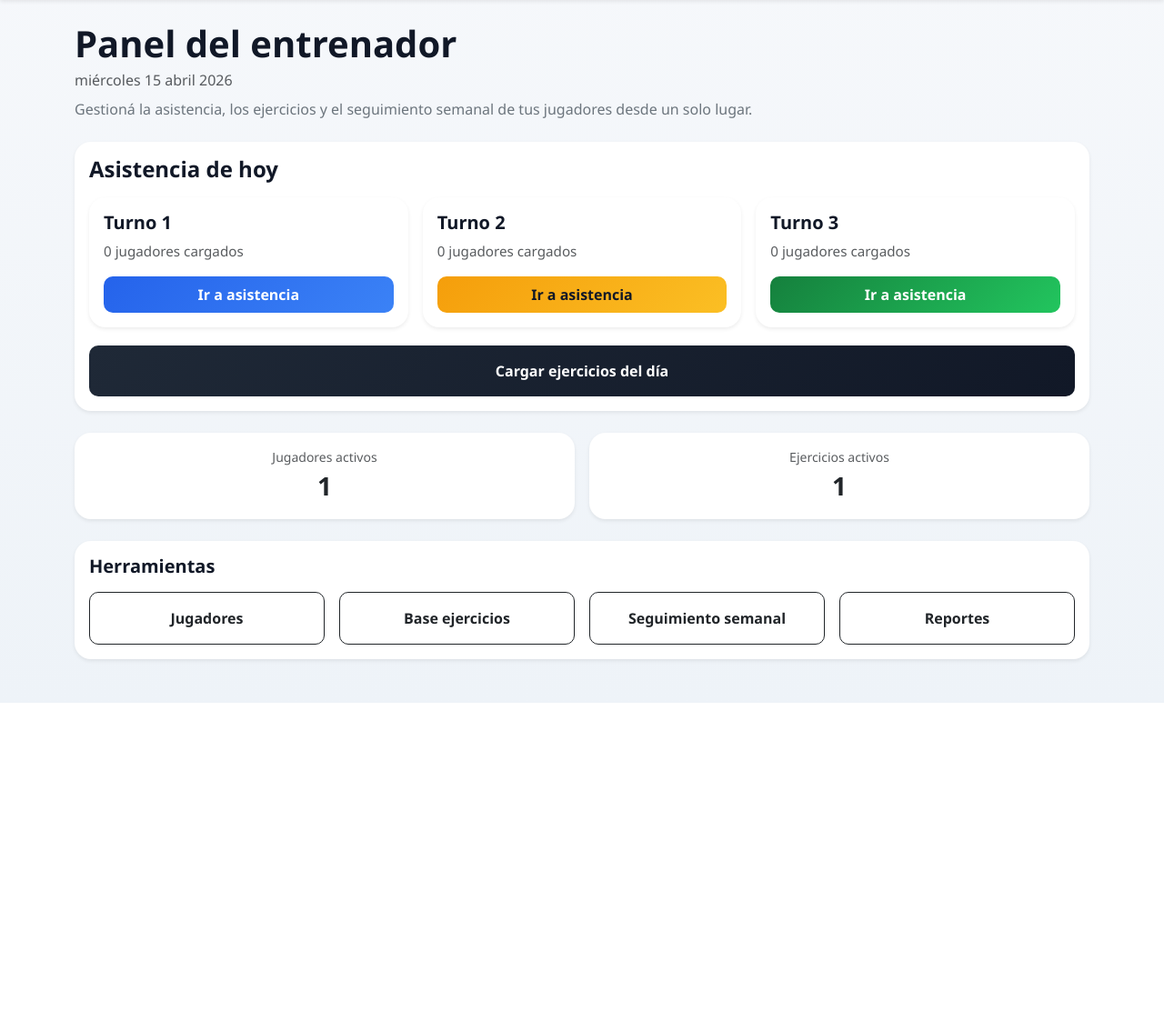
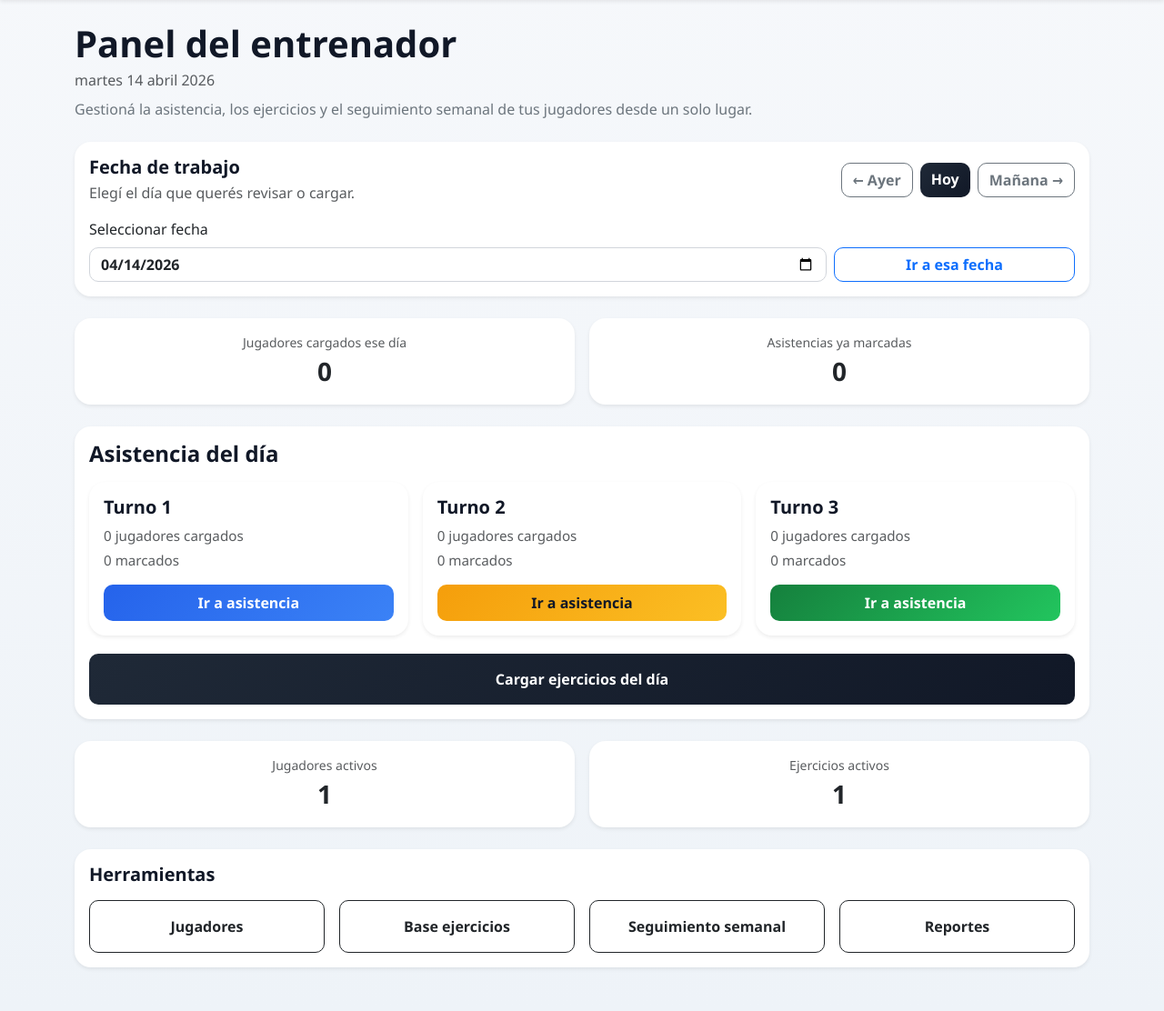
Before and after one commit to eitommy/app-entrenador-tdm, a Django app: page /?fecha=2026-04-14 in a window 1280 px wide. Shown: the part 56-1168 px from the top of the page at 91% size. Before the commit the page ends 829 px from the top, so only its background shows below. Run offline with Django 5.2, Linux system fonts and the light colour scheme; tables that the repository leaves empty hold one stand-in row (values such as "Sample post").

Commit message:
Mejoro navegación por fecha

```diff
--- a/asistencia/templates/asistencia/inicio.html
+++ b/asistencia/templates/asistencia/inicio.html
@@ -2,17 +2,74 @@
 
 {% block content %}
 
-<div class="mb-4">
-    <h1 class="mb-1">Panel del entrenador</h1>
-    <p class="text-muted mb-2">{{ hoy|date:"l j F Y" }}</p>
-    <p class="mb-0 text-secondary">
-        Gestioná la asistencia, los ejercicios y el seguimiento semanal de tus jugadores desde un solo lugar.
-    </p>
+<div class="d-flex justify-content-between align-items-start flex-wrap gap-3 mb-4">
+    <div>
+        <h1 class="mb-1">Panel del entrenador</h1>
+        <p class="text-muted mb-2">{{ fecha|date:"l j F Y" }}</p>
+        <p class="mb-0 text-secondary">
+            Gestioná la asistencia, los ejercicios y el seguimiento semanal de tus jugadores desde un solo lugar.
+        </p>
+    </div>
+</div>
+
+<div class="card mb-4 shadow-sm border-0 card-fecha-panel">
+    <div class="card-body">
+        <div class="d-flex justify-content-between align-items-center flex-wrap gap-3 mb-3">
+            <div>
+                <h5 class="mb-1">Fecha de trabajo</h5>
+                <p class="text-muted mb-0">Elegí el día que querés revisar o cargar.</p>
+            </div>
+
+            <div class="d-flex gap-2 flex-wrap">
+                <a href="{% url 'inicio' %}?fecha={{ ayer|date:'Y-m-d' }}" class="btn btn-outline-secondary">
+                    ← Ayer
+                </a>
+                <a href="{% url 'inicio' %}?fecha={{ hoy|date:'Y-m-d' }}" class="btn btn-dark">
+                    Hoy
+                </a>
+                <a href="{% url 'inicio' %}?fecha={{ maniana|date:'Y-m-d' }}" class="btn btn-outline-secondary">
+                    Mañana →
+                </a>
+            </div>
+        </div>
+
+        <form method="get" class="row g-2 align-items-end">
+            <div class="col-md-9">
+                <label class="form-label">Seleccionar fecha</label>
+                <input type="date" name="fecha" class="form-control form-control-fecha" value="{{ fecha|date:'Y-m-d' }}" required>
+            </div>
+            <div class="col-md-3">
+                <button type="submit" class="btn btn-outline-primary w-100">
+                    Ir a esa fecha
+                </button>
+            </div>
+        </form>
+    </div>
+</div>
+
+<div class="row g-3 mb-4">
+    <div class="col-md-6">
+        <div class="card text-center shadow-sm border-0">
+            <div class="card-body">
+                <div class="text-muted small">Jugadores cargados ese día</div>
+                <div class="fs-3 fw-bold">{{ total_cargados_dia }}</div>
+            </div>
+        </div>
+    </div>
+
+    <div class="col-md-6">
+        <div class="card text-center shadow-sm border-0">
+            <div class="card-body">
+                <div class="text-muted small">Asistencias ya marcadas</div>
+                <div class="fs-3 fw-bold">{{ total_marcados_dia }}</div>
+            </div>
+        </div>
+    </div>
 </div>
 
 <div class="card mb-4 shadow-sm border-0">
     <div class="card-body">
-        <h4 class="mb-3">Asistencia de hoy</h4>
+        <h4 class="mb-3">Asistencia del día</h4>
 
         <div class="row g-3">
             {% for item in turnos_info %}
@@ -20,11 +77,16 @@
                     <div class="card h-100 border-0 shadow-sm card-turno-home">
                         <div class="card-body">
                             <h5 class="mb-2">Turno {{ item.turno }}</h5>
-                            <p class="text-muted mb-3">
+
+                            <p class="text-muted mb-1">
                                 {{ item.cantidad_jugadores }} jugador{{ item.cantidad_jugadores|pluralize:"es" }} cargado{{ item.cantidad_jugadores|pluralize:"s" }}
                             </p>
 
-                            <a href="{% url 'dia_turno' hoy|date:'Y-m-d' item.turno %}"
+                            <p class="text-muted mb-3">
+                                {{ item.cantidad_marcados }} marcado{{ item.cantidad_marcados|pluralize:"s" }}
+                            </p>
+
+                            <a href="{% url 'dia_turno' fecha|date:'Y-m-d' item.turno %}"
                                class="btn {% if item.turno == 1 %}btn-primary{% elif item.turno == 2 %}btn-warning{% else %}btn-success{% endif %} w-100 py-2">
                                 Ir a asistencia
                             </a>
@@ -34,7 +96,7 @@
             {% endfor %}
 
             <div class="col-12">
-                <a href="{% url 'cargar_ejercicios' %}?fecha={{ hoy|date:'Y-m-d' }}"
+                <a href="{% url 'cargar_ejercicios' %}?fecha={{ fecha|date:'Y-m-d' }}"
                    class="btn btn-dark w-100 py-3 mt-1">
                     Cargar ejercicios del día
                 </a>
--- a/asistencia/views.py
+++ b/asistencia/views.py
@@ -23,23 +23,46 @@ def obtener_o_crear_entrenamiento(fecha, turno):
 
 
 def inicio(request):
-    hoy = timezone.localdate()
+    fecha_str = request.GET.get("fecha")
+
+    if fecha_str:
+        try:
+            fecha = datetime.strptime(fecha_str, "%Y-%m-%d").date()
+        except ValueError:
+            fecha = timezone.localdate()
+    else:
+        fecha = timezone.localdate()
 
     turnos_info = []
+    total_cargados_dia = 0
+    total_marcados_dia = 0
+
     for turno in [1, 2, 3]:
-        entrenamiento = obtener_o_crear_entrenamiento(hoy, turno)
+        entrenamiento = obtener_o_crear_entrenamiento(fecha, turno)
         cantidad_jugadores = Asistencia.objects.filter(entrenamiento=entrenamiento).count()
+        cantidad_marcados = Asistencia.objects.filter(
+            entrenamiento=entrenamiento
+        ).exclude(estado="pendiente").count()
+
+        total_cargados_dia += cantidad_jugadores
+        total_marcados_dia += cantidad_marcados
 
         turnos_info.append({
             "turno": turno,
             "cantidad_jugadores": cantidad_jugadores,
+            "cantidad_marcados": cantidad_marcados,
         })
 
     contexto = {
-        "hoy": hoy,
+        "fecha": fecha,
+        "hoy": timezone.localdate(),
+        "ayer": fecha - timedelta(days=1),
+        "maniana": fecha + timedelta(days=1),
         "turnos_info": turnos_info,
         "total_jugadores": Jugador.objects.filter(activo=True).count(),
         "total_ejercicios": Ejercicio.objects.filter(activo=True).count(),
+        "total_cargados_dia": total_cargados_dia,
+        "total_marcados_dia": total_marcados_dia,
     }
     return render(request, "asistencia/inicio.html", contexto)
 
@@ -288,9 +311,9 @@ def cargar_ejercicios(request):
         "jugadores": jugadores,
         "jugador_seleccionado": jugador_seleccionado,
         "fecha": fecha,
+        "hoy": timezone.localdate(),
         "ejercicios_por_categoria": ejercicios_por_categoria,
         "ejercicios_guardados": ejercicios_guardados,
-        "hoy": timezone.localdate(),
     }
     return render(request, "asistencia/cargar_ejercicios.html", contexto)
 
--- a/static/css/style.css
+++ b/static/css/style.css
@@ -377,3 +377,11 @@ table th {
     border-color: #93c5fd;
     box-shadow: 0 0 0 0.2rem rgba(59, 130, 246, 0.15);
 }
+
+.card-fecha-panel {
+    border-radius: 18px;
+}
+
+.form-control-fecha {
+    font-weight: 600;
+}
```
Also changed, not shown: asistencia/templates/asistencia/cargar_ejercicios.html (+31 -20 lines), asistencia/templates/asistencia/detalle_jugador.html (added, +135 -0 lines), asistencia/templates/asistencia/dia_turno.html (+17 -11 lines).
